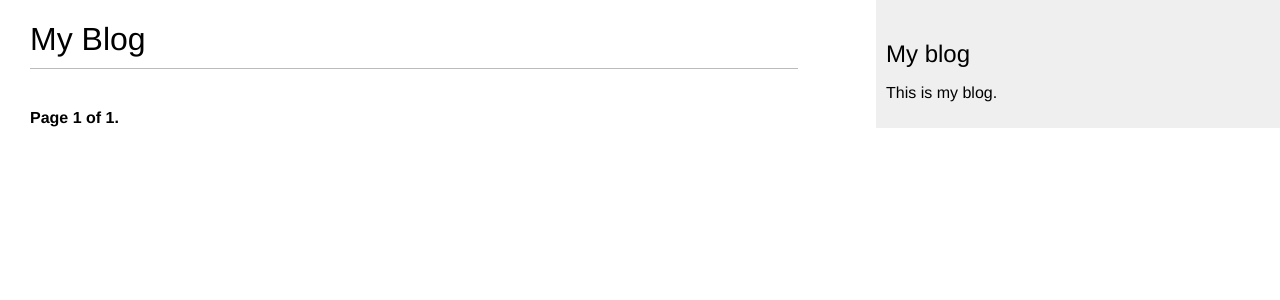
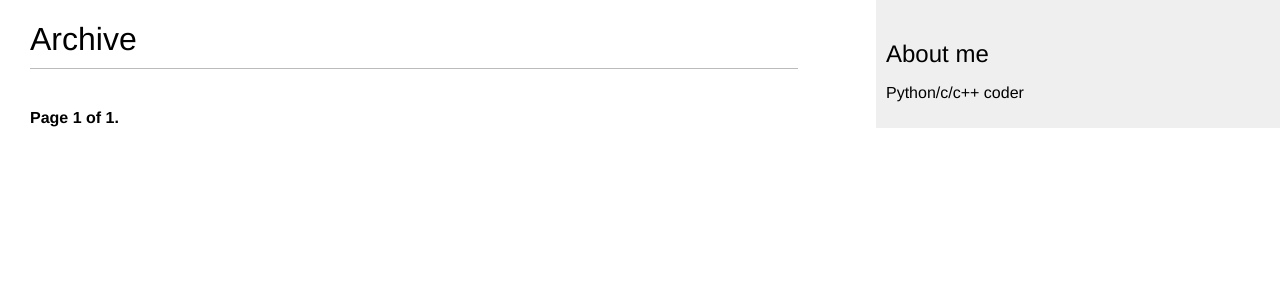
Before and after one commit to YCchou/mysite, a Django app: page /blog/ in a window 1280 px wide. Shown: the top 300 px of the page. Run offline with Django 3.2, Linux system fonts and the light colour scheme; data that the repository does not hold is empty.

Commit message:
fix html

```diff
--- a/blog/templates/blog/base.html
+++ b/blog/templates/blog/base.html
@@ -11,8 +11,8 @@
       {% endblock %}
     </div>
     <div id="sidebar">
-      <h2>My blog</h2>
-      <p>This is my blog.</p>
+      <h2>About me</h2>
+      <p>Python/c/c++ coder</p>
     </div>
   </body>
 </html>
--- a/blog/templates/blog/post/detail.html
+++ b/blog/templates/blog/post/detail.html
@@ -1,6 +1,6 @@
 {% extends "blog/base.html" %}
 
-{% block title %}{{ post.title }}{% endblock %}
+{% block title %}Rain - {{ post.title }}{% endblock %}
 
 {% block content %}
 <h1>{{ post.title }}</h1>
--- a/blog/templates/blog/post/list.html
+++ b/blog/templates/blog/post/list.html
@@ -1,9 +1,9 @@
 {% extends "blog/base.html" %}
 
-{% block title %}My Blog{% endblock %}
+{% block title %}Rain{% endblock %}
 
 {% block content %}
-<h1>My Blog</h1>
+<h1>Archive</h1>
 {% for post in posts %}
 <h2>
   <a href="{{ post.get_absolute_url }}">
```
